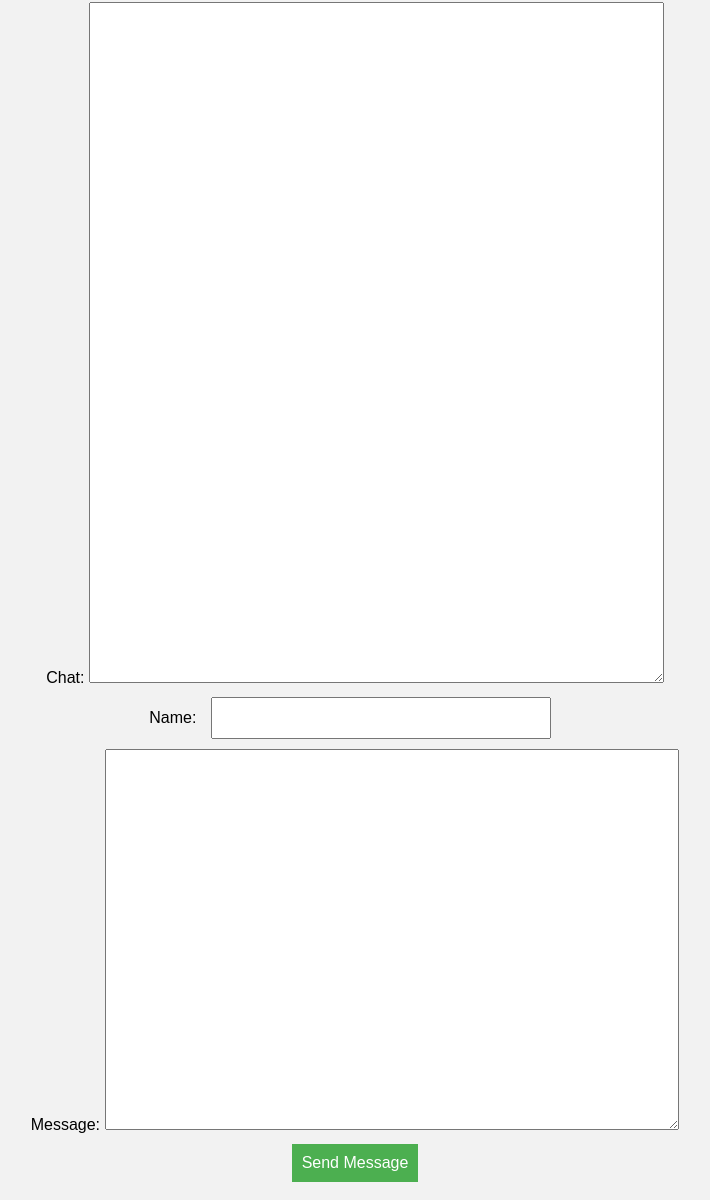
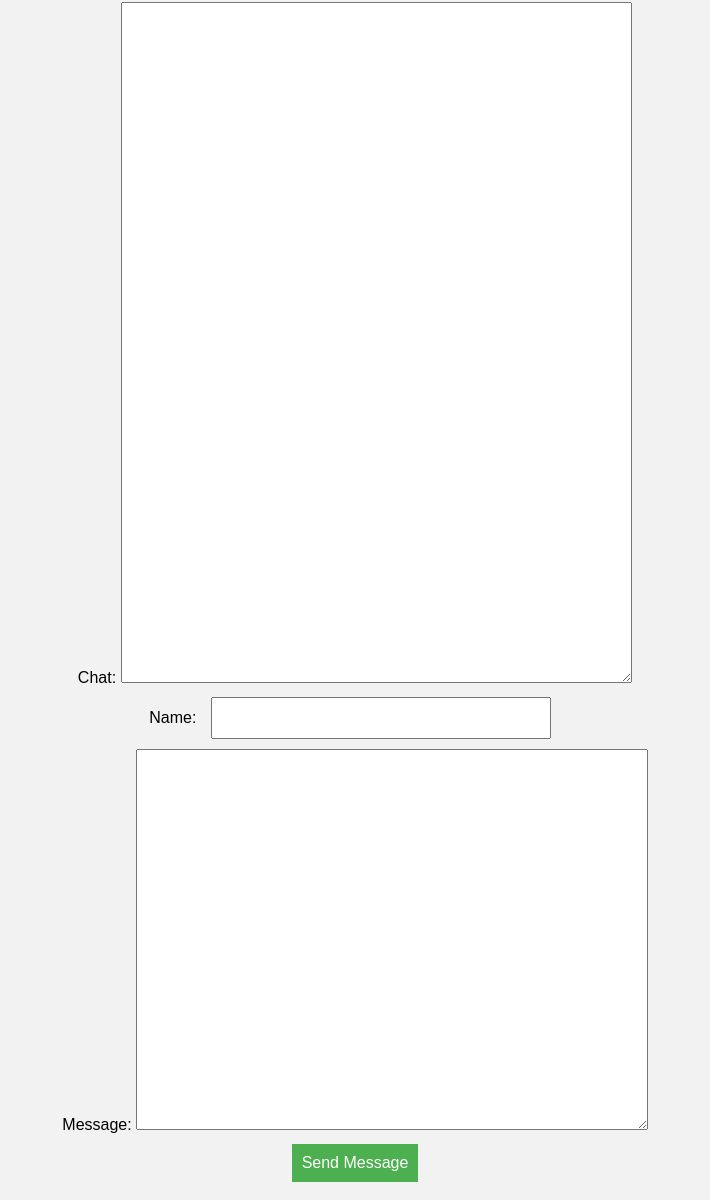
Before and after one commit to BenLeQuire/Project-Carrier_Pigeon, a plain HTML site: page index.html in a window 1280 px wide. Shown: the part 78-1278 px from the top of the page, without its empty margins (285-995 px from the left). Drawn offline with Linux system fonts and the light colour scheme.

Commit message:
Update style.css

```diff
--- a/style.css
+++ b/style.css
@@ -20,19 +20,21 @@ button {
     background-color: #4CAF50;
     color: white;
     border: none;
+    align-self: center;
 }
 
 #messages {
-    width: 45%;
-    min-height: 55%;
+    width: 40%;
+    justify-content: left;
 }
 
 #name {
     width: 25%;
     height: 15%;
+    justify-content: right;
 }
 
 #send {
-    width: 45%;
-    min-height: 45%;
+    width: 40%;
+    justify-content: right;
 }
```
